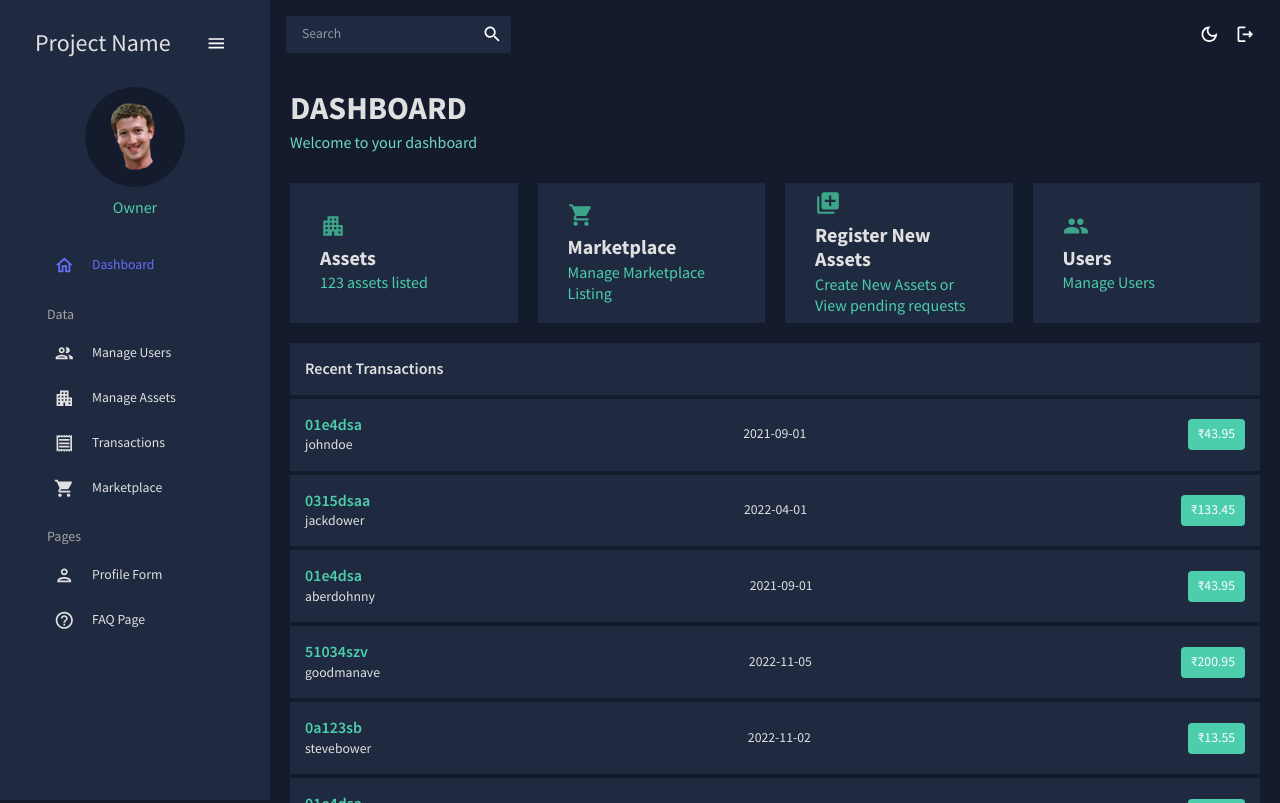
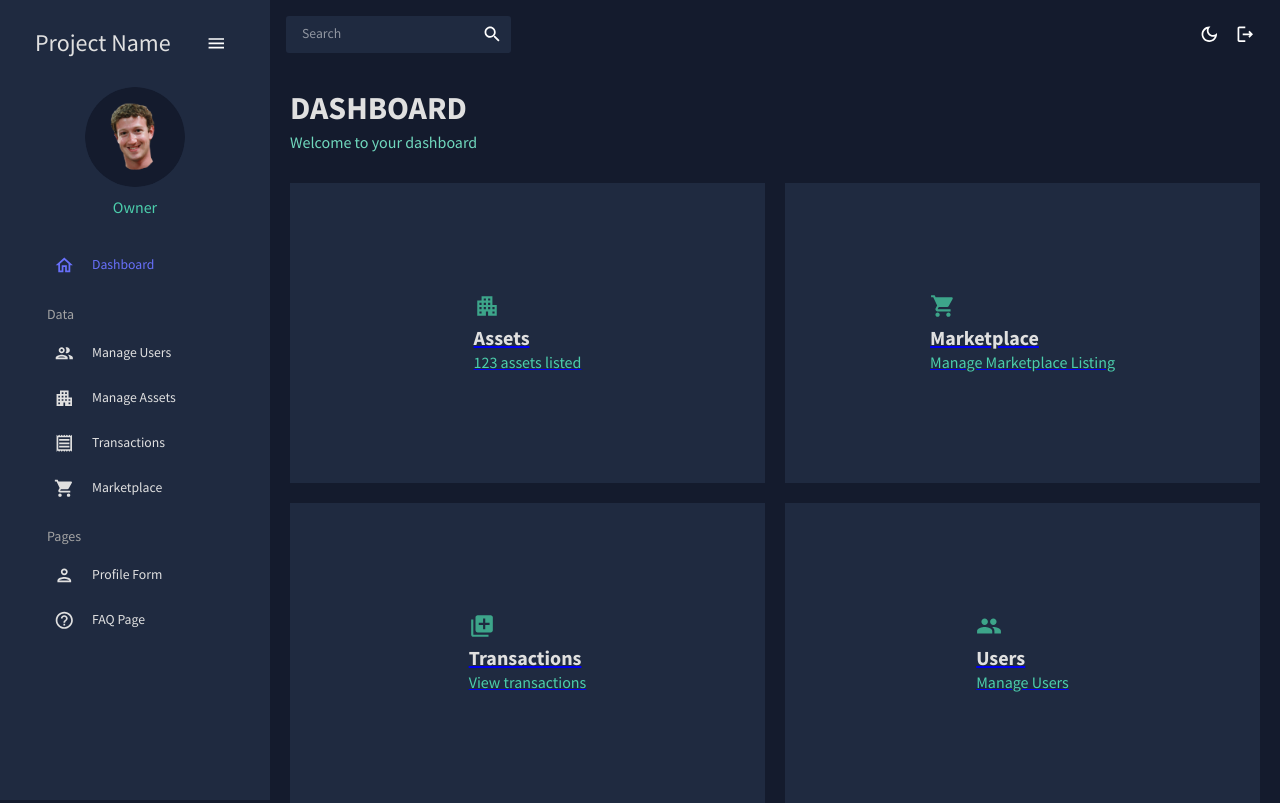
Before and after one commit to vigneshsnaik/dbms-miniproject-frontend, a React (Create React App) app: page /admin in a window 1280 px wide. Built offline with nearby package versions, Linux system fonts and the light colour scheme; no server answers.

Commit message:
modify dash ui

```diff
--- a/src/scenes/admin/dashboard/index.jsx
+++ b/src/scenes/admin/dashboard/index.jsx
@@ -1,16 +1,13 @@
 import { Box, Typography, useTheme } from "@mui/material";
 import { tokens } from "../../../theme";
+import { Link } from "react-router-dom";
 import { mockTransactions } from "../../../data/mockData";
 import Apartment from "@mui/icons-material/Apartment";
 import GroupIcon from "@mui/icons-material/Group";
 import LocalGroceryStoreIcon from "@mui/icons-material/LocalGroceryStore";
 import LibraryAddIcon from "@mui/icons-material/LibraryAdd";
 import Header from "../../../components/Header";
-// import LineChart from "../../components/LineChart";
-// import GeographyChart from "../../components/GeographyChart";
-// import BarChart from "../../components/BarChart";
 import StatBox from "../../../components/StatBox";
-// import ProgressCircle from "../../components/ProgressCircle";
 
 const Dashboard = () => {
   const theme = useTheme();
@@ -32,13 +29,14 @@ const Dashboard = () => {
       >
         {/* ROW 1 */}
         <Box
-          gridColumn="span 3"
-          gridRow="span 1"
+          gridColumn="span 6"
+          gridRow="span 2"
           backgroundColor={colors.primary[400]}
           display="flex"
           alignItems="center"
           justifyContent="center"
         >
+          <Link to="/assets">
             <StatBox
               title="Assets"
               //   add href here
@@ -49,18 +47,19 @@ const Dashboard = () => {
                 />
               }
             />
+          </Link>
         </Box>
         <Box
-          gridColumn="span 3"
-          gridRow="span 1"
+          gridColumn="span 6"
+          gridRow="span 2"
           backgroundColor={colors.primary[400]}
           display="flex"
           alignItems="center"
           justifyContent="center"
         >
+          <Link to="/marketplace">
             <StatBox
               title="Marketplace"
-            //   add href here
               subtitle="Manage Marketplace Listing"
               icon={
                 <LocalGroceryStoreIcon
@@ -68,34 +67,38 @@ const Dashboard = () => {
                 />
               }
             />
+          </Link>
         </Box>
         <Box
-          gridColumn="span 3"
-          gridRow="span 1"
+          gridColumn="span 6"
+          gridRow="span 2"
           backgroundColor={colors.primary[400]}
           display="flex"
           alignItems="center"
           justifyContent="center"
         >
+          <Link to="/transactions">
             <StatBox
-            title="Register New Assets"
+              title="Transactions"
               //   add href here
-            subtitle="Create New Assets or View pending requests"
+              subtitle="View transactions"
               icon={
                 <LibraryAddIcon
                   sx={{ color: colors.greenAccent[600], fontSize: "26px" }}
                 />
               }
             />
+          </Link>
         </Box>
         <Box
-          gridColumn="span 3"
-          gridRow="span 1"
+          gridColumn="span 6"
+          gridRow="span 2"
           backgroundColor={colors.primary[400]}
           display="flex"
           alignItems="center"
           justifyContent="center"
         >
+          <Link to="/manageusers">
             <StatBox
               title="Users"
               //   add href here
@@ -106,60 +109,10 @@ const Dashboard = () => {
                 />
               }
             />
+          </Link>
         </Box>
 
         {/* ROW 2 */}
-
-        <Box
-          gridColumn="span 12"
-          gridRow="span 3"
-          backgroundColor={colors.primary[400]}
-          overflow="auto"
-        >
-          <Box
-            display="flex"
-            justifyContent="space-between"
-            alignItems="center"
-            borderBottom={`4px solid ${colors.primary[500]}`}
-            colors={colors.grey[100]}
-            p="15px"
-          >
-            <Typography color={colors.grey[100]} variant="h5" fontWeight="600">
-              Recent Transactions
-            </Typography>
-          </Box>
-          {mockTransactions.map((transaction, i) => (
-            <Box
-              key={`${transaction.txId}-${i}`}
-              display="flex"
-              justifyContent="space-between"
-              alignItems="center"
-              borderBottom={`4px solid ${colors.primary[500]}`}
-              p="15px"
-            >
-              <Box>
-                <Typography
-                  color={colors.greenAccent[500]}
-                  variant="h5"
-                  fontWeight="600"
-                >
-                  {transaction.txId}
-                </Typography>
-                <Typography color={colors.grey[100]}>
-                  {transaction.user}
-                </Typography>
-              </Box>
-              <Box color={colors.grey[100]}>{transaction.date}</Box>
-              <Box
-                backgroundColor={colors.greenAccent[500]}
-                p="5px 10px"
-                borderRadius="4px"
-              >
-                ₹{transaction.cost}
-              </Box>
-            </Box>
-          ))}
-        </Box>
       </Box>
     </Box>
   );
```
Lines whose indentation alone changed are shown as unchanged.
